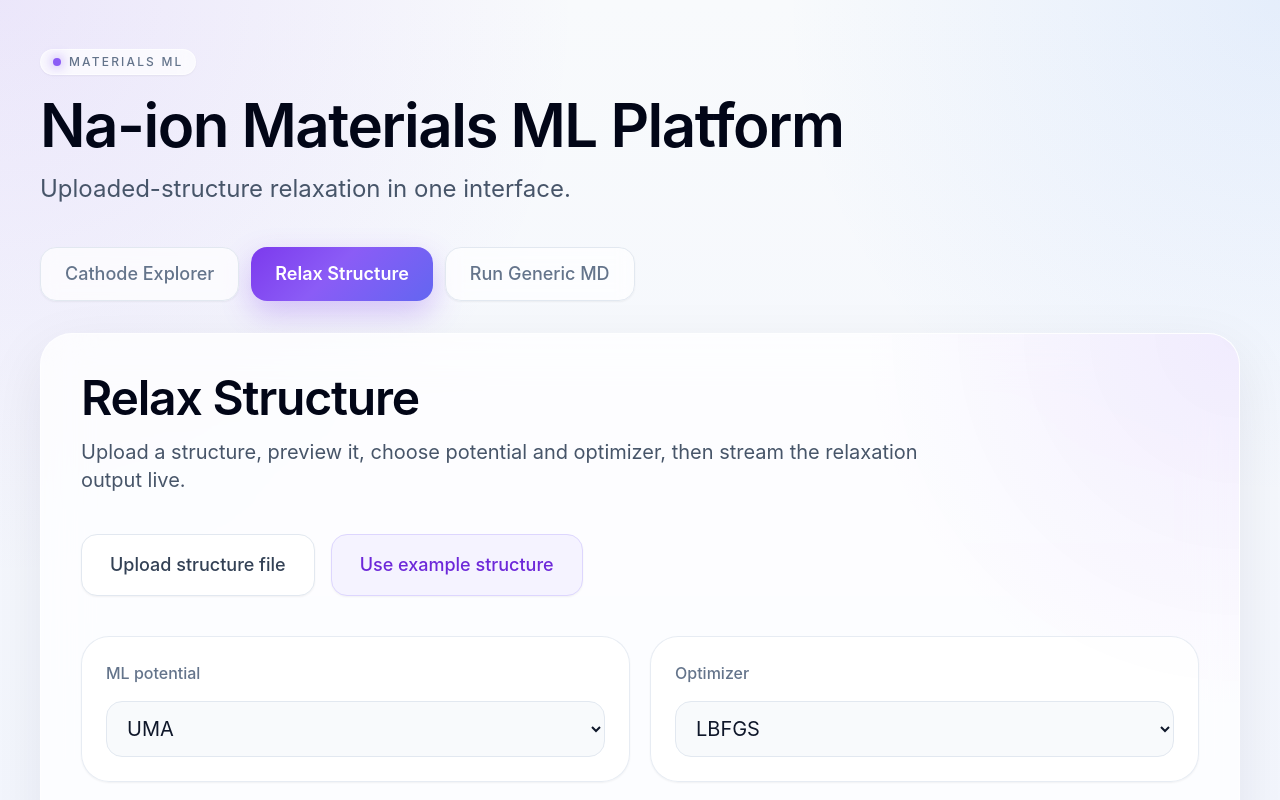
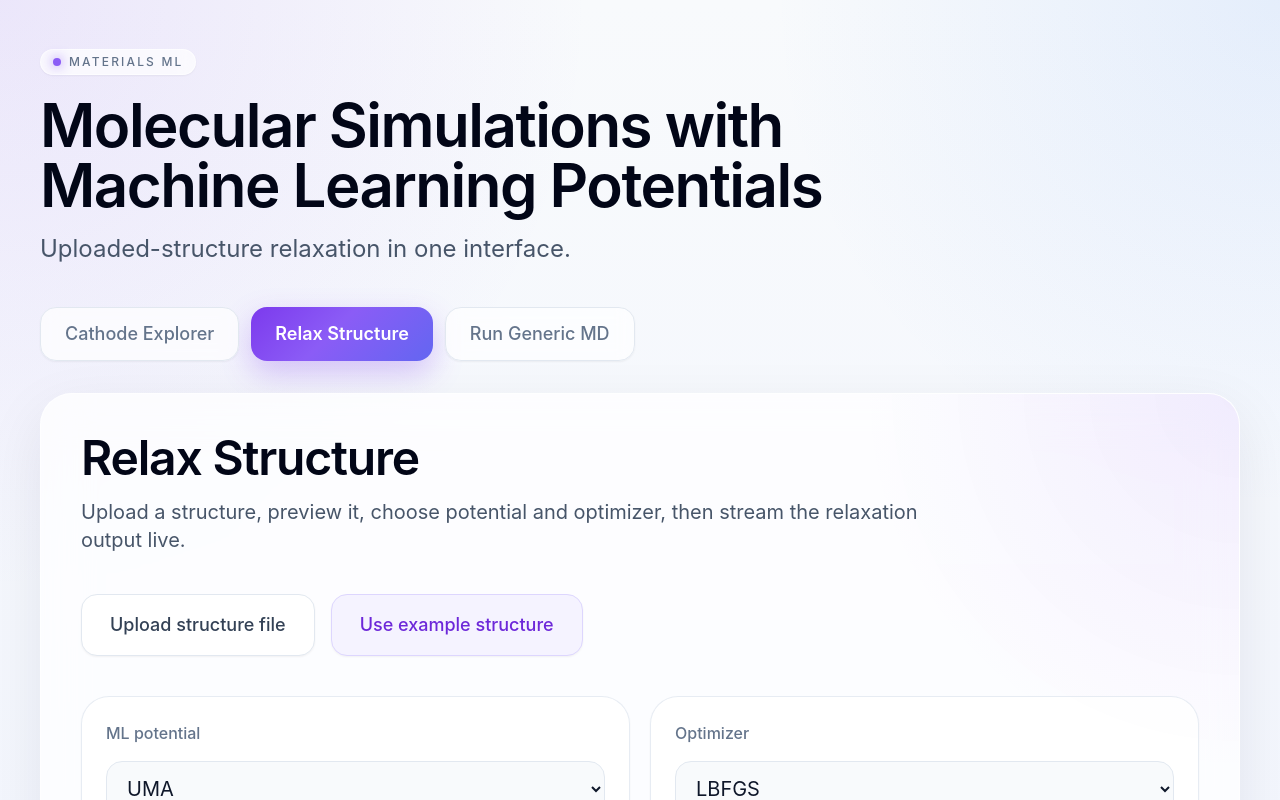
Before and after one commit to mt-uv/test1, a Next.js app in the folder frontend/: page / in a window 1280 px wide. Shown: the top 800 px of the page. Built offline with nearby package versions, Linux system fonts and the light colour scheme; no server answers.

Commit message:
Update header text for ML platform page

```diff
--- a/frontend/app/page.tsx
+++ b/frontend/app/page.tsx
@@ -239,7 +239,7 @@ export default function Page() {
           </div>
 
           <h1 className="mt-5 max-w-4xl text-5xl font-semibold tracking-tight text-slate-950 md:text-6xl">
-            Na-ion Materials ML Platform
+            Molecular Simulations with Machine Learning Potentials
           </h1>
 
           <p className="mt-4 max-w-2xl text-lg leading-8 text-slate-600 md:text-2xl md:leading-9">
```
